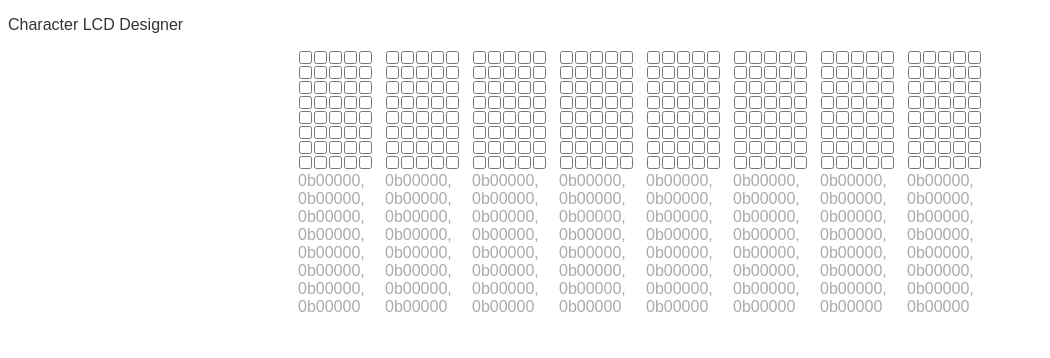
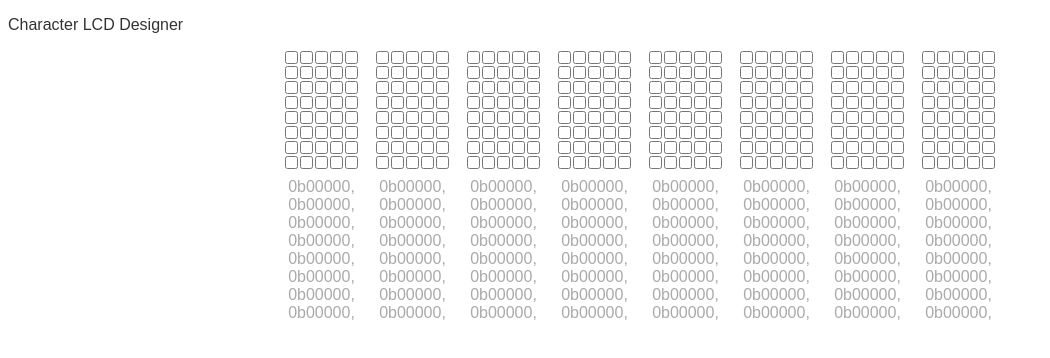
Before and after one commit to mateusznowakdev/charlcd-designer, a React (Vite) app: page / in a window 1280 px wide. Shown: the top 358 px of the page, without its empty margins (0-1050 px from the left). Built offline with nearby package versions, Linux system fonts and the light colour scheme.

Commit message:
Change text alignment of character code

```diff
--- a/src/App.jsx
+++ b/src/App.jsx
@@ -31,12 +31,12 @@ function CustomCharacterInput({ pixels, setPixel }) {
 
 function CustomCharacterCode({ pixels }) {
   return (
-    <textarea
-      className="custom-character-code"
-      readOnly
-      rows={ROW_COUNT}
-      value={bitArrayToRowArrays(pixels).map(bitArrayToString).join(", ")}
-    />
+    <div className="custom-character-code">
+      {bitArrayToRowArrays(pixels)
+        .map(bitArrayToString)
+        .map((str) => str + ", ")
+        .join("")}
+    </div>
   );
 }
 
--- a/src/main.css
+++ b/src/main.css
@@ -1,5 +1,4 @@
-body,
-textarea {
+body {
   background-color: #fff;
   color: #333;
   font: 1rem sans-serif;
@@ -7,21 +6,23 @@ textarea {
 
 .custom-characters {
   display: flex;
-  gap: 0.5rem;
+  gap: 1rem;
   justify-content: center;
+  margin: 0 auto;
+  width: 0;
 }
 
 .custom-character {
   align-items: center;
   display: flex;
+  gap: 0.5rem;
   flex-direction: column;
 }
 
 .custom-character-code {
   border: 0;
   color: #aaa;
-  resize: none;
-  width: 75px;
+  text-align: center;
 }
 
 .custom-character-input {
```
